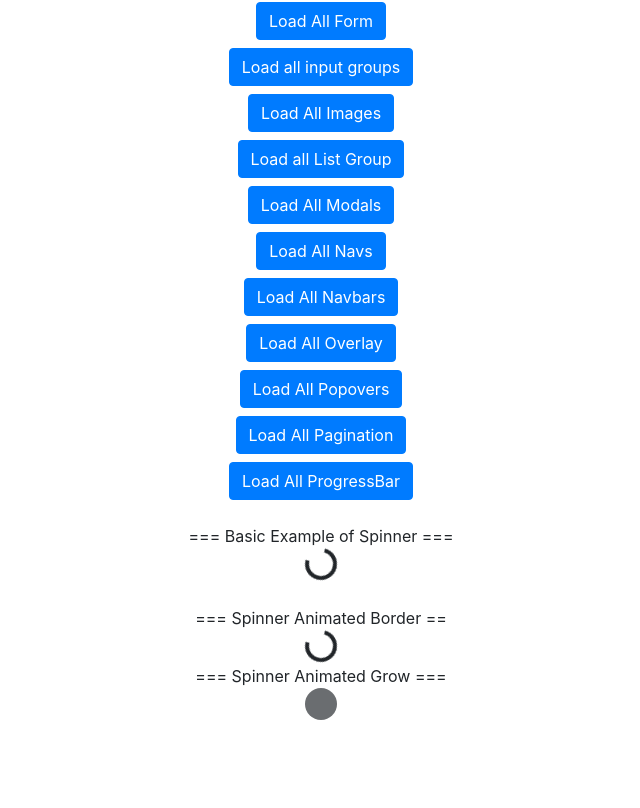
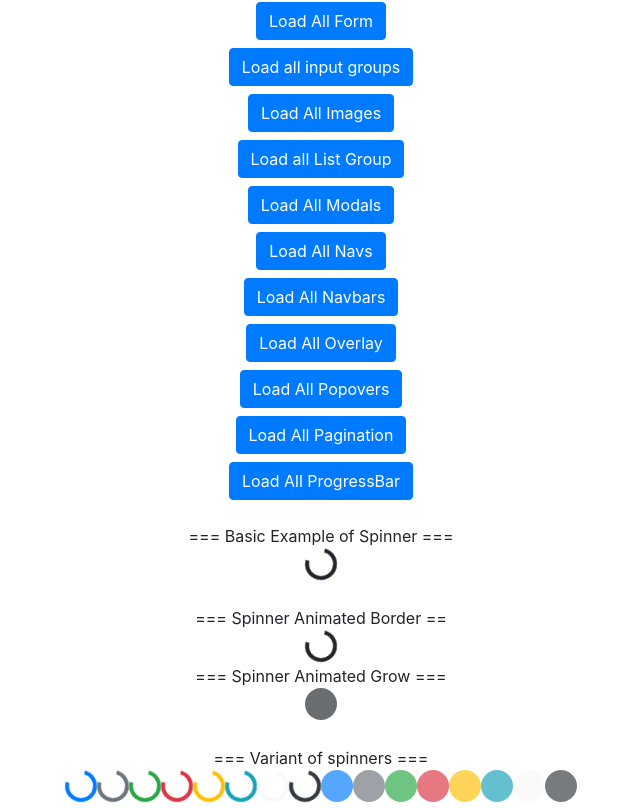
Before and after one commit to Khwajapasha/Boosrtrap-Practice, a React (Create React App) app: page / in a window 1280 px wide. Shown: the part 546-1354 px from the top of the page, without its empty margins (319-959 px from the left). Before the commit the page ends 1268 px from the top, so only its background shows below. Built offline with nearby package versions, Linux system fonts and the light colour scheme.

Commit message:
Variant of spinners

```diff
--- a/src/Component/MainBodySection/SpinnersComponent/AllSpinners.jsx
+++ b/src/Component/MainBodySection/SpinnersComponent/AllSpinners.jsx
@@ -1,14 +1,13 @@
 import React from "react";
 import { SpinnerAnimation } from "./SpinnerAnimation";
 import { SpinnerBasicExample } from "./SpinnerBasicExample";
+import { SpinnerVariants } from "./SpinnerVariants";
 export const AllSpinners = () => {
   return (
     <div>
-      <br />
-      === Basic Example of Spinner ===
-      <br />
       <SpinnerBasicExample />
       <SpinnerAnimation />
+      <SpinnerVariants />
     </div>
   );
 };
--- a/src/Component/MainBodySection/SpinnersComponent/SpinnerBasicExample.jsx
+++ b/src/Component/MainBodySection/SpinnersComponent/SpinnerBasicExample.jsx
@@ -3,6 +3,9 @@ import { Spinner } from "react-bootstrap";
 export const SpinnerBasicExample = () => {
   return (
     <div>
+      <br />
+      === Basic Example of Spinner ===
+      <br />
       <Spinner animation="border" role="status">
         <span className="sr-only">Loading...</span>
       </Spinner>
--- /dev/null
+++ b/src/Component/MainBodySection/SpinnersComponent/SpinnerVariants.jsx
@@ -0,0 +1,27 @@
+import React from "react";
+import { Spinner } from "react-bootstrap";
+export const SpinnerVariants = () => {
+  return (
+    <div>
+      <br />
+      === Variant of spinners ===
+      <br />
+      <Spinner animation="border" variant="primary" />
+      <Spinner animation="border" variant="secondary" />
+      <Spinner animation="border" variant="success" />
+      <Spinner animation="border" variant="danger" />
+      <Spinner animation="border" variant="warning" />
+      <Spinner animation="border" variant="info" />
+      <Spinner animation="border" variant="light" />
+      <Spinner animation="border" variant="dark" />
+      <Spinner animation="grow" variant="primary" />
+      <Spinner animation="grow" variant="secondary" />
+      <Spinner animation="grow" variant="success" />
+      <Spinner animation="grow" variant="danger" />
+      <Spinner animation="grow" variant="warning" />
+      <Spinner animation="grow" variant="info" />
+      <Spinner animation="grow" variant="light" />
+      <Spinner animation="grow" variant="dark" />
+    </div>
+  );
+};
```
